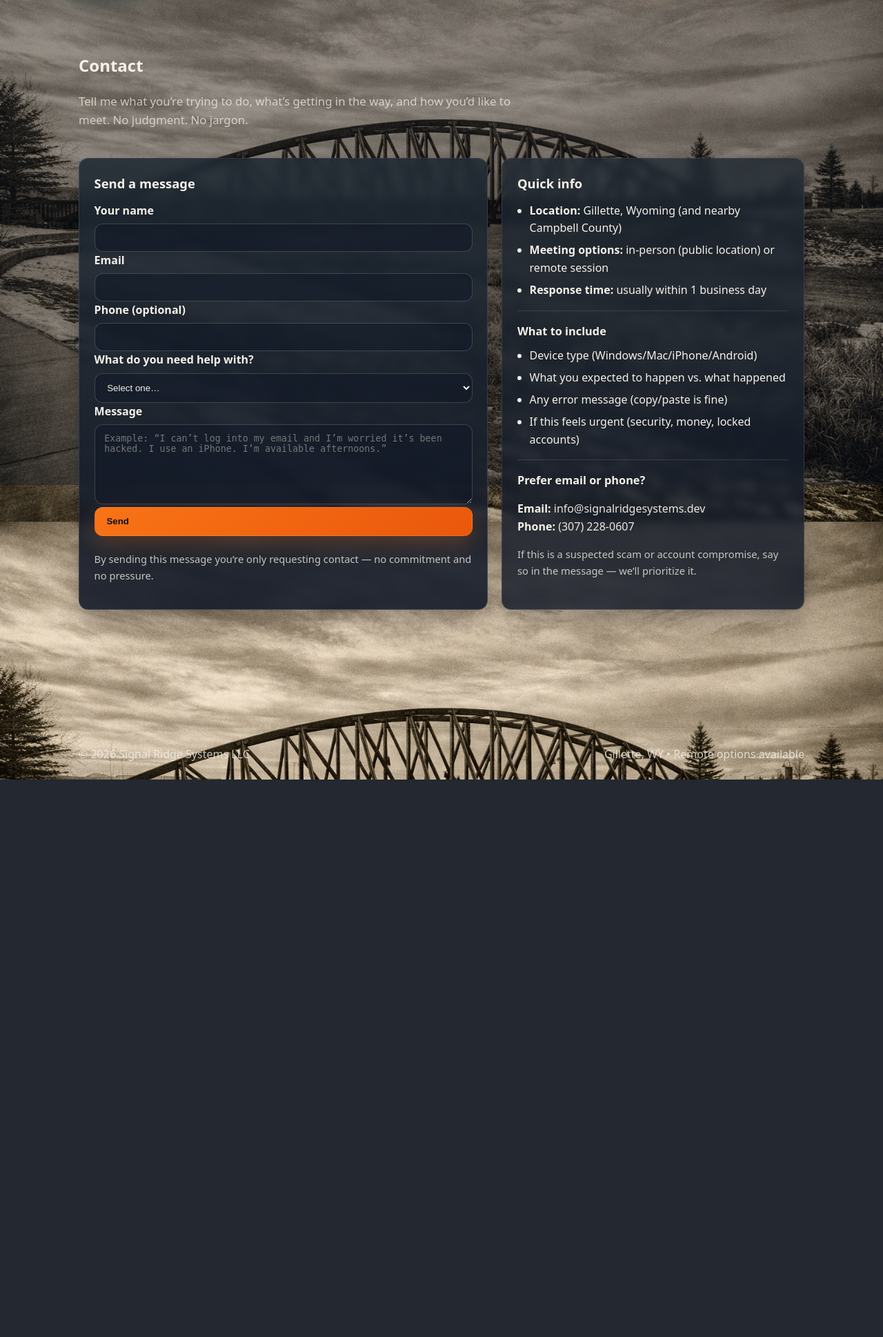
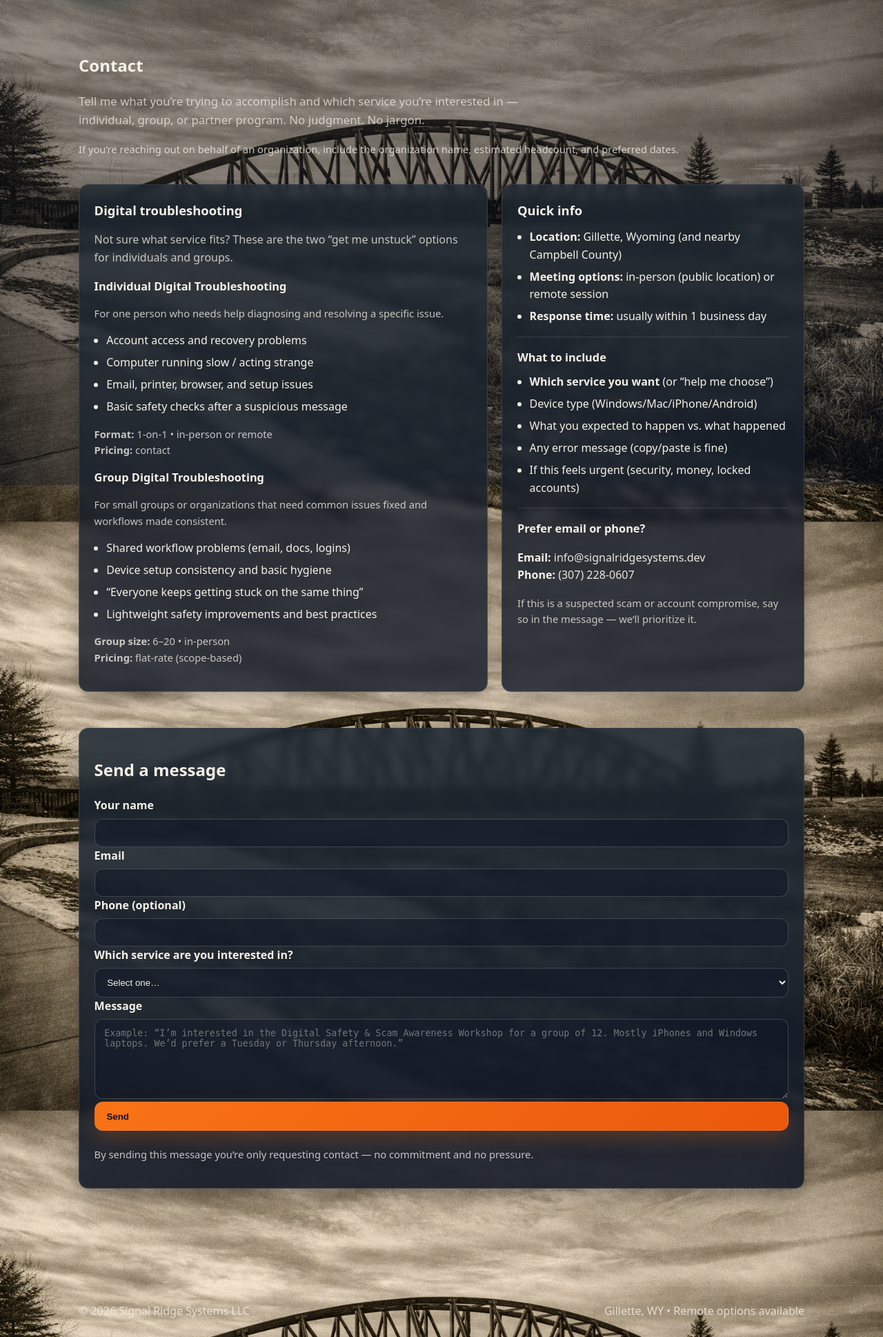
Before and after one commit to Signal-Ridge-SysAdmin/Signal-Ridge-Systems-Website, a Flask app: page /contact in a window 1280 px wide. Shown: the part 97-2035 px from the top of the page at 69% size. Before the commit the page ends 1227 px from the top, so only its background shows below. Run offline with Flask 3, Linux system fonts and the light colour scheme.

Commit message:
refactor(contact): move form below info and add troubleshooting cards

```diff
--- a/templates/contact.html
+++ b/templates/contact.html
@@ -5,11 +5,15 @@
 <section class="page-head">
   <h1>Contact</h1>
   <p class="lead">
-    Tell me what you’re trying to do, what’s getting in the way, and how you’d like to meet.
+    Tell me what you’re trying to accomplish and which service you’re interested in — individual, group, or partner program.
     No judgment. No jargon.
+  </p>
+  <p class="muted small">
+    If you’re reaching out on behalf of an organization, include the organization name, estimated headcount, and preferred dates.
   </p>
 </section>
 
+<!-- TOP: Info + service clarity -->
 <section class="contact-grid">
   <!-- Mobile-first: Quick Info first -->
   <aside class="panel contact-panel subtle contact-info">
@@ -25,6 +29,7 @@
 
     <h3 class="h4">What to include</h3>
     <ul class="list">
+      <li><strong>Which service you want</strong> (or “help me choose”)</li>
       <li>Device type (Windows/Mac/iPhone/Android)</li>
       <li>What you expected to happen vs. what happened</li>
       <li>Any error message (copy/paste is fine)</li>
@@ -46,8 +51,56 @@
     </p>
   </aside>
 
-  <!-- Form -->
-  <div class="panel contact-panel contact-form">
+  <!-- Service clarity cards -->
+  <aside class="panel contact-panel subtle">
+    <h2 class="h3">Digital troubleshooting</h2>
+    <p class="muted">
+      Not sure what service fits? These are the two “get me unstuck” options for individuals and groups.
+    </p>
+
+    <div class="stack">
+      <!-- Individual troubleshooting -->
+      <div class="mini-card">
+        <h3 class="h4">Individual Digital Troubleshooting</h3>
+        <p class="muted small">
+          For one person who needs help diagnosing and resolving a specific issue.
+        </p>
+        <ul class="list">
+          <li>Account access and recovery problems</li>
+          <li>Computer running slow / acting strange</li>
+          <li>Email, printer, browser, and setup issues</li>
+          <li>Basic safety checks after a suspicious message</li>
+        </ul>
+        <p class="muted small">
+          <strong>Format:</strong> 1-on-1 • in-person or remote<br />
+          <strong>Pricing:</strong> contact
+        </p>
+      </div>
+
+      <!-- Group troubleshooting -->
+      <div class="mini-card">
+        <h3 class="h4">Group Digital Troubleshooting</h3>
+        <p class="muted small">
+          For small groups or organizations that need common issues fixed and workflows made consistent.
+        </p>
+        <ul class="list">
+          <li>Shared workflow problems (email, docs, logins)</li>
+          <li>Device setup consistency and basic hygiene</li>
+          <li>“Everyone keeps getting stuck on the same thing”</li>
+          <li>Lightweight safety improvements and best practices</li>
+        </ul>
+        <p class="muted small">
+          <strong>Group size:</strong> 6–20 • in-person<br />
+          <strong>Pricing:</strong> flat-rate (scope-based)
+        </p>
+      </div>
+    </div>
+  </aside>
+</section>
+
+<!-- BOTTOM: Contact form -->
+<section class="contact-form-section">
+  <div class="panel contact-panel contact-form wide">
     <h2 class="h3">Send a message</h2>
 
     <form method="post" action="{{ url_for('contact') }}">
@@ -73,17 +126,30 @@
       </div>
 
       <div class="form-row">
-        <label for="topic">What do you need help with?</label>
+        <label for="topic">Which service are you interested in?</label>
         <select id="topic" name="topic" required>
           <option value="" selected disabled>Select one…</option>
-          <option>Basic computer help</option>
-          <option>Phone / tablet help</option>
-          <option>Email & accounts</option>
-          <option>Online safety / scams</option>
-          <option>Setting up a new device</option>
-          <option>One-day workshop (group)</option>
-          <option>Multi-day workshop (group)</option>
-          <option>Other</option>
+
+          <optgroup label="Partner Programs (Organizations)">
+            <option>Partner: 1-Day Workshop</option>
+            <option>Partner: 4-Day Workshop</option>
+            <option>Partner: Ongoing Program Support</option>
+          </optgroup>
+
+          <optgroup label="Group Workshops (6–20 people)">
+            <option>Digital Safety &amp; Scam Awareness Workshop</option>
+            <option>Group Digital Troubleshooting</option>
+          </optgroup>
+
+          <optgroup label="Individual Services">
+            <option>Personal Digital Security Intensive (1–5 people)</option>
+            <option>Individual Digital Troubleshooting</option>
+            <option>1:1 Help Session</option>
+            <option>Online Safety Checkup</option>
+            <option>Resume &amp; Applications Help</option>
+          </optgroup>
+
+          <option>Not sure — help me choose</option>
         </select>
       </div>
 
@@ -94,7 +160,7 @@
           name="message"
           rows="6"
           required
-          placeholder="Example: “I can’t log into my email and I’m worried it’s been hacked. I use an iPhone. I’m available afternoons.”"
+          placeholder="Example: “I’m interested in the Digital Safety & Scam Awareness Workshop for a group of 12. Mostly iPhones and Windows laptops. We’d prefer a Tuesday or Thursday afternoon.”"
         ></textarea>
       </div>
 
```
